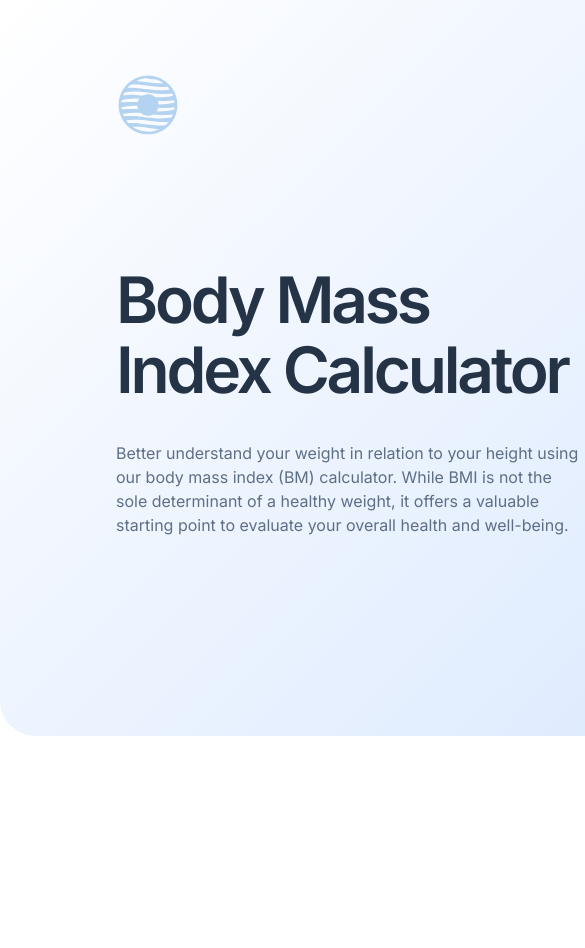
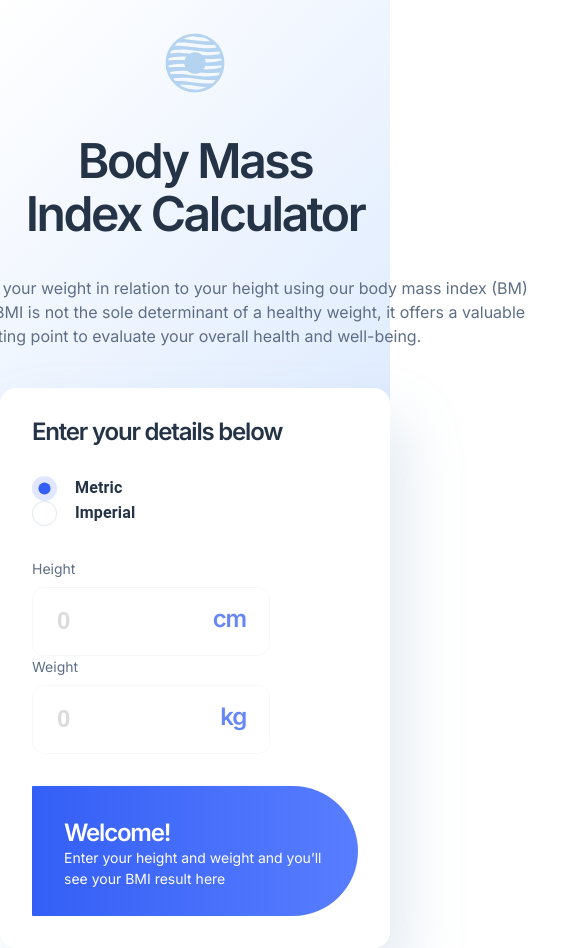
Before and after one commit to eddyriv3ra/bmi-calculator, a Next.js app: page /MainPage/FirstSection/FirstSection in a window 390 px wide. Shown: the top 948 px of the page, 585 px wide, since content can reach past the window. Before the commit the page ends 844 px from the top, so only its background shows below. Built offline with nearby package versions, Linux system fonts and the light colour scheme.

Commit message:
resize tablet first and second section

```diff
--- a/src/pages/MainPage/FirstSection/FirstSection.module.scss
+++ b/src/pages/MainPage/FirstSection/FirstSection.module.scss
@@ -1,4 +1,5 @@
 @use '@/styles/abstracts/colors';
+@import '@/styles/abstracts/mixins';
 
 .bodyMass {
   width: 978px;
@@ -7,6 +8,19 @@
   border-radius: 0px 0px 35px 35px;
   position: relative;
   top: -1px;
+  left: 9%;
+
+  @include respond(xl) {
+    display: flex;
+    align-items: center;
+    flex-direction: column;
+    gap: 40px;
+    padding-top: 32px;
+    height: 640px;
+    margin-right: 0;
+    width: 100%;
+    left: 0;
+  }
 
   .boxText {
     display: flex;
@@ -18,6 +32,15 @@
     top: 266px;
     left: 116px;
 
+    @include respond(xl) {
+      display: flex;
+      justify-content: center;
+      left: 0;
+      width: auto;
+      top: 0;
+      position: relative;
+    }
+
     .mainText {
       font-weight: 600;
       line-height: 110%; /* 70.4px */
@@ -25,13 +48,29 @@
       font-size: var(--heading-extra-large);
       color: colors.$gunMetal;
       width: 470px;
+
+      @include respond(xl) {
+        font-size: var(--heading-large);
+        text-align: center;
+        letter-spacing: -2.4px;
+        line-height: var(--heading-line-height);
+        align-self: center;
+        width: 350px;
+      }
     }
 
     .mainDesc {
       width: 465px;
       height: 96px;
       color: colors.$darkElectricBlue;
-      line-height: 150%; /* 24px */
+      line-height: var(--heading-line-height);
+
+      @include respond(xl) {
+        width: 686px;
+        text-align: center;
+        height: auto;
+        line-height: var(--body-line-height);
+      }
     }
   }
 
@@ -39,12 +78,30 @@
     position: absolute;
     top: 74px;
     left: 116px;
+
+    @include respond(xl) {
+      position: relative;
+      display: flex;
+      justify-content: center;
+      width: 100%;
+      left: 0;
+      top: 0;
+    }
   }
 
   .centerContainer {
     position: absolute;
     top: 182px;
     left: 712px;
+
+    @include respond(xl) {
+      display: flex;
+      justify-content: center;
+      left: 0;
+      position: relative;
+      width: 100%;
+      top: 0;
+    }
 
     .calculatorContainer {
       display: flex;
--- a/src/pages/MainPage/MainPage.module.scss
+++ b/src/pages/MainPage/MainPage.module.scss
@@ -2,7 +2,6 @@
 
 .mainContent {
   display: flex;
-  align-items: center;
   flex-direction: column;
   margin-bottom: 120px;
 }
--- a/src/styles/abstracts/_mixins.scss
+++ b/src/styles/abstracts/_mixins.scss
@@ -7,7 +7,7 @@ $xl: 1200px;
 $xxl: 1400px;
 
 @mixin respond($breakpoint) {
-  @if $breakpoint == md {
+  @if $breakpoint == sm {
     @media (max-width: $sm) {
       @content;
     } //768px
```
Also changed, not shown: src/pages/MainPage/SecondSection/SecondSection.module.scss (+34 -4 lines), src/pages/MainPage/SecondSection/SecondSection.tsx (+12 -7 lines).
